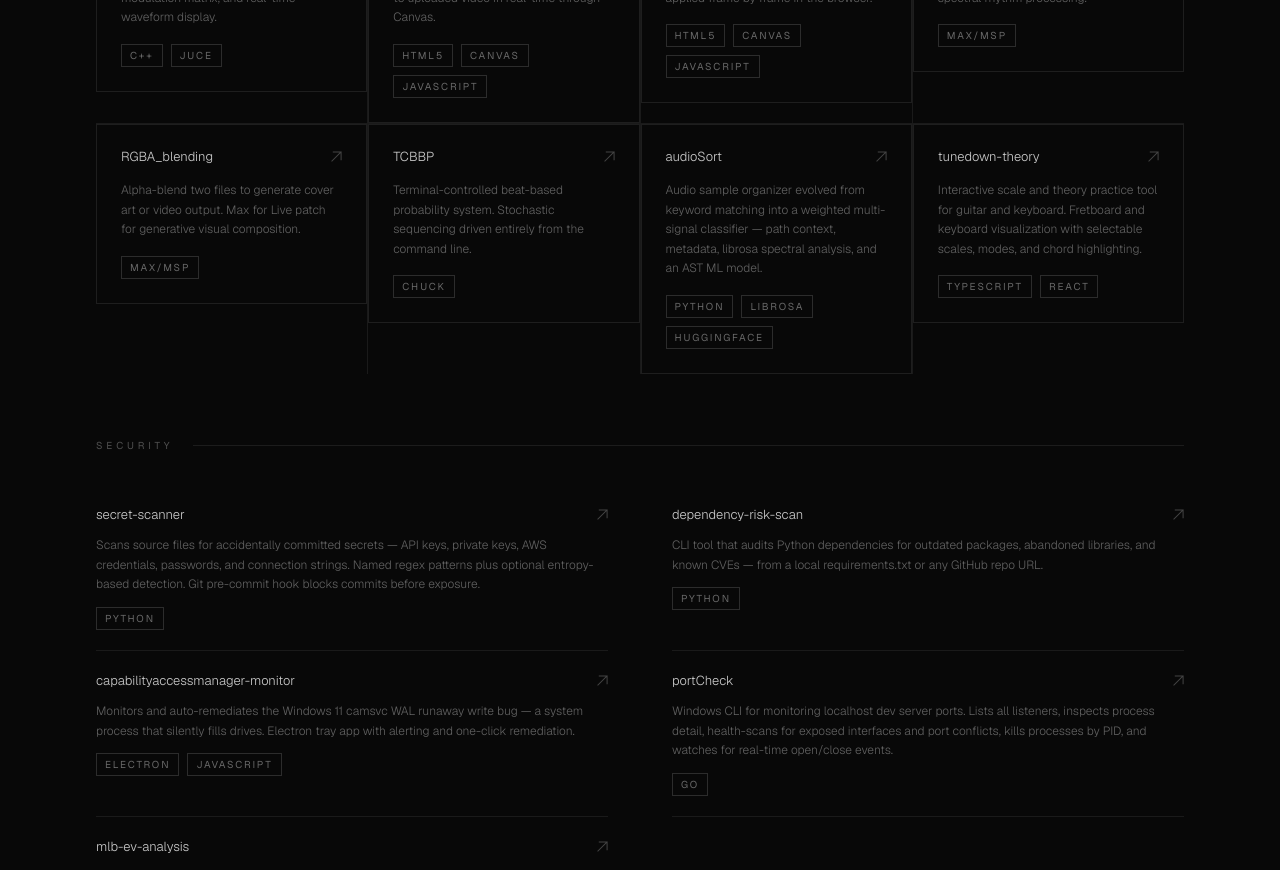
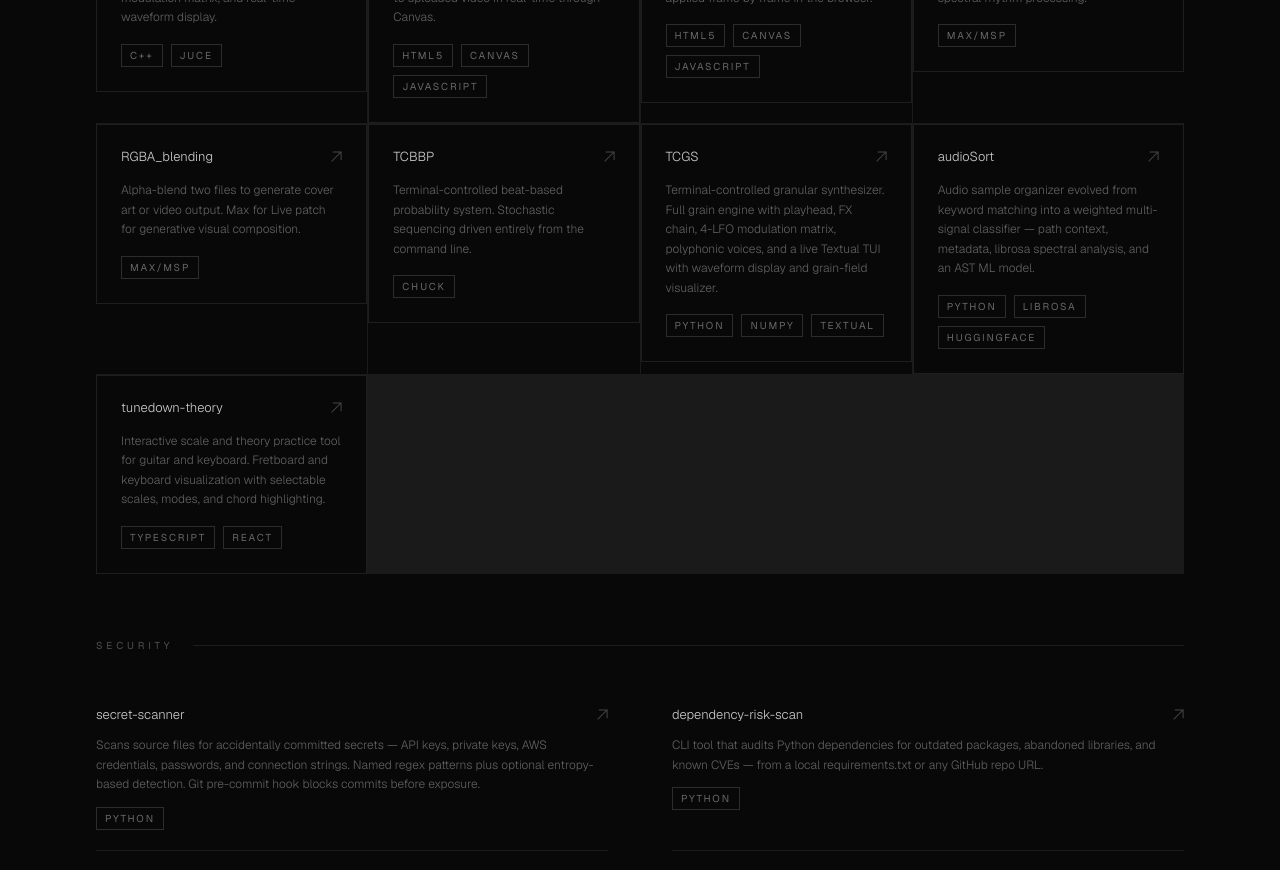
Before and after one commit to hadencain/portfolio, a Next.js app: page / in a window 1280 px wide. Shown: the part 1180-2050 px from the top of the page. Built offline with nearby package versions, Linux system fonts and the light colour scheme.

Commit message:
feat: add TCGS to sound/video projects

```diff
--- a/components/projects.tsx
+++ b/components/projects.tsx
@@ -55,6 +55,13 @@ const SOUND_VIDEO: Project[] = [
       "Terminal-controlled beat-based probability system. Stochastic sequencing driven entirely from the command line.",
     tags: ["ChucK"],
     github: "https://github.com/hadencain/TCBBP",
+  },
+  {
+    title: "TCGS",
+    description:
+      "Terminal-controlled granular synthesizer. Full grain engine with playhead, FX chain, 4-LFO modulation matrix, polyphonic voices, and a live Textual TUI with waveform display and grain-field visualizer.",
+    tags: ["Python", "numpy", "Textual"],
+    github: "https://github.com/hadencain/TCGS",
   },
   {
     title: "audioSort",
```
